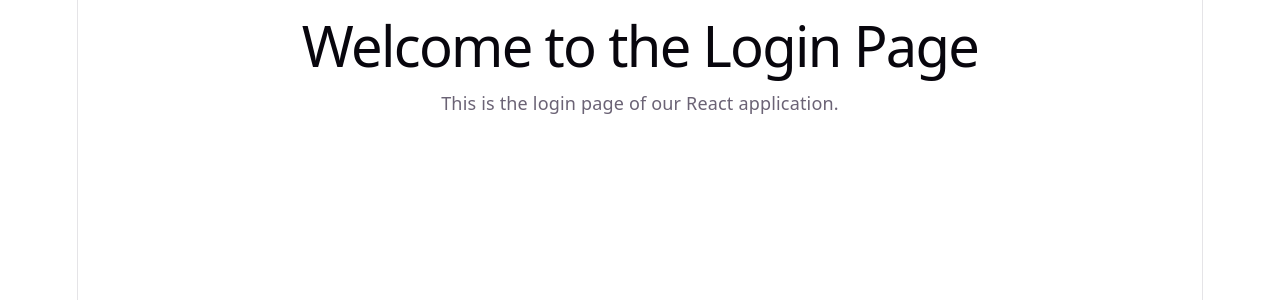
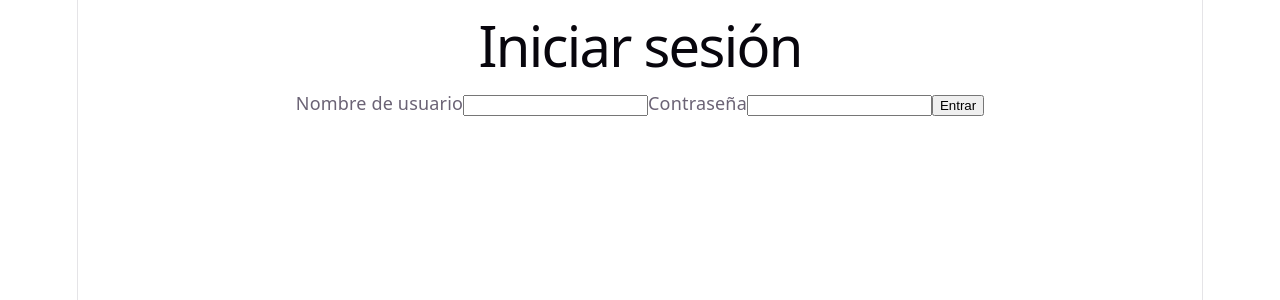
Before and after one commit to DyannStudent/react_Subnauticos2, a React (Vite) app in the folder react-practica/: page /login in a window 1280 px wide. Shown: the top 300 px of the page. Built offline with nearby package versions, Linux system fonts and the light colour scheme.

Commit message:
Formulario controlado

```diff
--- a/react-practica/src/pages/Login.tsx
+++ b/react-practica/src/pages/Login.tsx
@@ -1,8 +1,41 @@
+import { useState, type FormEvent } from 'react';
+
 export function Login() {
+  const [nombreUsuario, setNombreUsuario] = useState<string>('');
+  const [contrasena, setContrasena] = useState<string>('');
+
+  function handleSubmit(event: FormEvent<HTMLFormElement>) {
+    event.preventDefault();
+  }
+
   return (
-    <div>
-      <h1>Welcome to the Login Page</h1>
-      <p>This is the login page of our React application.</p>
-    </div>
+    <main>
+      <h1>Iniciar sesión</h1>
+      <form onSubmit={handleSubmit}>
+        <label htmlFor="nombreUsuario">Nombre de usuario</label>
+        <input
+          id="nombreUsuario"
+          name="nombreUsuario"
+          type="text"
+          autoComplete="username"
+          value={nombreUsuario}
+          onChange={(event) => setNombreUsuario(event.target.value)}
+          required
+        />
+
+        <label htmlFor="contrasena">Contraseña</label>
+        <input
+          id="contrasena"
+          name="contrasena"
+          type="password"
+          autoComplete="current-password"
+          value={contrasena}
+          onChange={(event) => setContrasena(event.target.value)}
+          required
+        />
+
+        <button type="submit">Entrar</button>
+      </form>
+    </main>
   );
 }
```
